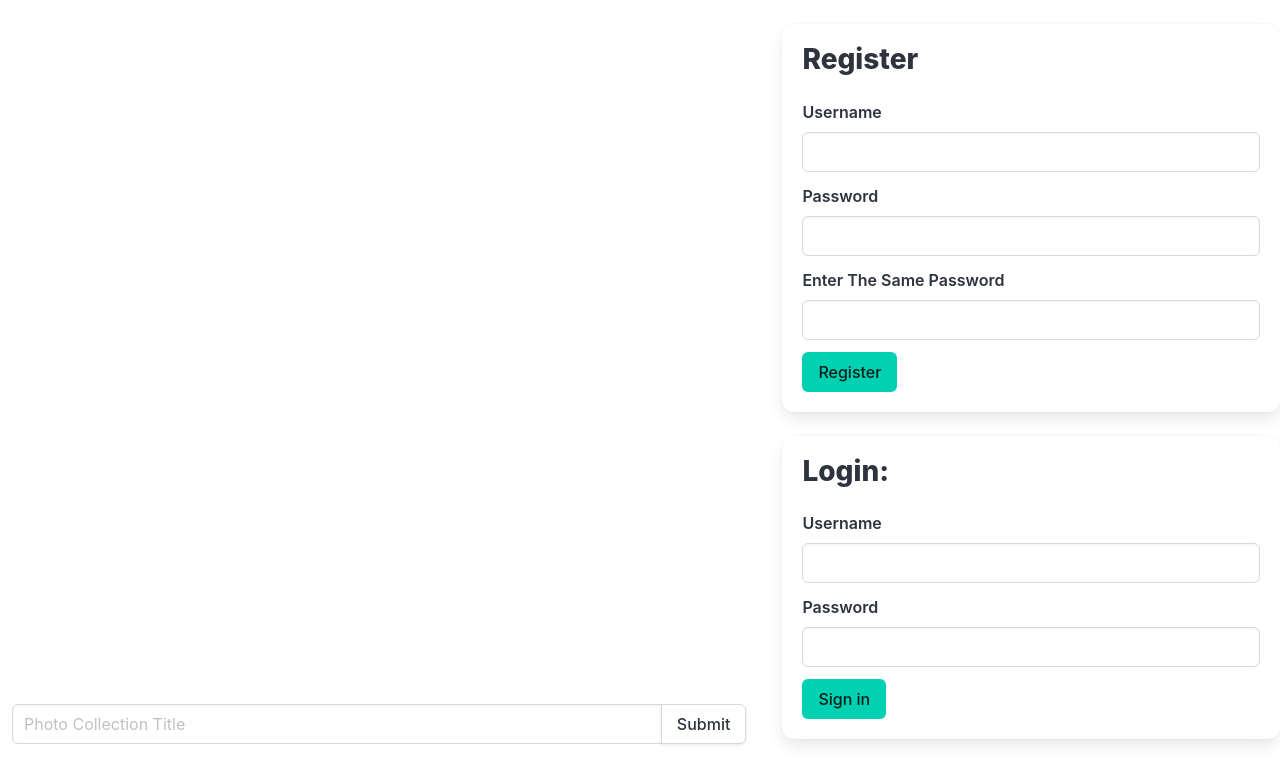
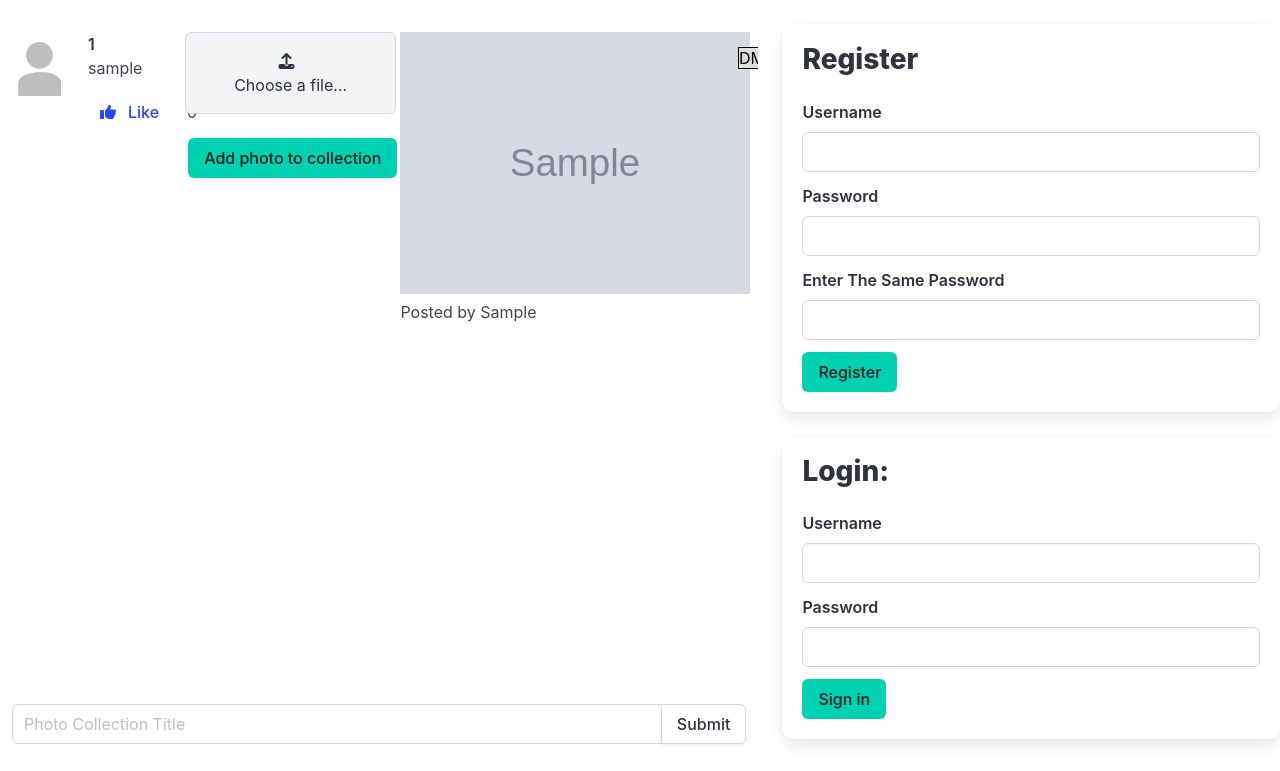
Before and after one commit to at973/cse312-jesseisnotworstcseteacher, a Flask app: page / in a window 1280 px wide. Shown: the part 52-823 px from the top of the page. Run offline with Flask 3, Linux system fonts and the light colour scheme; tables that the repository leaves empty or names only in its code hold one stand-in row (values such as "Sample post"); grey boxes marked "Sample" are stand-in pictures; data that the repository does not hold is empty; some libraries are stand-ins or nearby versions.

Commit message:
Added like websockets and image posted by

```diff
--- a/app.py
+++ b/app.py
@@ -241,7 +241,7 @@
 
     connection, cursor = connect_to_database()
     if not table_exist('Posts',cursor):
-        script = 'CREATE Table if not exists Posts (username TEXT, message TEXT, ID int AUTO_INCREMENT, image_link TEXT, PRIMARY KEY (ID))'
+        script = 'CREATE Table if not exists Posts (username TEXT, message TEXT, ID int AUTO_INCREMENT, image_link TEXT, user2 TEXT, PRIMARY KEY (ID))'
         cursor.execute(script)
         connection.commit()
 
@@ -354,6 +354,14 @@
                 script = 'INSERT into Likes (ID, username) VALUES(%s, %s)'
                 cursor.execute(script, (id, username[0],))
                 connection.commit()
+                cursor.execute("SELECT * FROM Posts WHERE id = %s",(str(id),))
+                record = cursor.fetchall()
+                if len(record) != 0:
+                    record = record[0]
+                    username = record[0]
+                    message = record[1]
+                    likes = fetchLikes(id,cursor)
+                    emit('updateLikes', {'id': id, 'likes': likes}, broadcast=True, namespace='/')
     connection.close()
     response = make_response(redirect(url_for('index'))) #Return 200
     return response
@@ -382,18 +390,21 @@
 def readMessages():
     connection, cursor = connect_to_database()
     if not table_exist('Posts',cursor):
-        script = 'CREATE Table if not exists Posts (username TEXT, message TEXT, ID int AUTO_INCREMENT, image_link TEXT, PRIMARY KEY (ID))'
+        script = 'CREATE Table if not exists Posts (username TEXT, message TEXT, ID int AUTO_INCREMENT, image_link TEXT, user2 TEXT, PRIMARY KEY (ID))'
         cursor.execute(script)
         connection.commit()
-    script = 'SELECT username, message, id, image_link from Posts ORDER BY id DESC'
+    script = 'SELECT username, message, id, image_link, user2 from Posts ORDER BY id DESC'
     cursor.execute(script)
     data = cursor.fetchall()
     result = []
     for line in data:
+        user = ""
+        if line[4] != None:
+            user = line[4]
         if line[3] == None:
-            result.append({"message": line[1], "username": line[0], "id": str(line[2]), "likes": str(fetchLikes(line[2],cursor)), "image_link": ""})
+            result.append({"message": line[1], "username": line[0], "id": str(line[2]), "likes": str(fetchLikes(line[2],cursor)), "image_link": "", "user2": user})
         else:
-            result.append({"message": line[1], "username": line[0], "id": str(line[2]), "likes": str(fetchLikes(line[2],cursor)), "image_link": line[3]})
+            result.append({"message": line[1], "username": line[0], "id": str(line[2]), "likes": str(fetchLikes(line[2],cursor)), "image_link": line[3], "user2": user})
         # result.append({"message": line[1], "username": line[0], "id": line[3]})
     connection.close()
     return jsonify(result)
@@ -443,17 +454,18 @@
             connection, cursor = connect_to_database()
             auth = request.cookies.get('auth_token')
             id = request.form.get('id')
+            username = request.form.get('username')
             fileName = "Post" + str(id) + "." + fileExtension
             script = 'UPDATE Posts SET image_link = %s WHERE id = %s'
             cursor.execute(script, (fileName, id))
+            script = 'UPDATE Posts SET user2 = %s WHERE id = %s'
+            cursor.execute(script, (username, id))
             connection.commit()
             file.save('/code/public/' + fileName)
             cursor.execute("SELECT * FROM Posts WHERE id = %s",(str(id),))
-            # assume there is a post there since deleting isn't possible
             record = cursor.fetchall()
             if len(record) != 0:
                 record = record[0]
-                username = record[0]
                 message = record[1]
                 likes = fetchLikes(id,cursor)
                 emit('updatePost', {'message': message, 'username': username, 'id': id, 'likes': likes, 'image_link': fileName}, broadcast=True, namespace='/')
@@ -490,8 +502,7 @@
     message = post.get('message')
     username = post.get('username')
     id = createPost(auth, message)
-    image_link = ""
-    emit('createpostresponse', {'message': message, 'username': username, 'id': id, 'likes': '0', 'image_link': ""}, broadcast=True)
+    emit('createpostresponse', {'message': message, 'username': username, 'id': id, 'likes': '0', 'image_link': "", 'user2': ""}, broadcast=True)
 
 
 # @sock.route('/websocket_index')
--- a/js/functions.js
+++ b/js/functions.js
@@ -5,7 +5,10 @@
     const message = chatJSON.message;
     const id = chatJSON.id;
     const likes = chatJSON.likes;
-    const imageLink = chatJSON.image_link
+    const imageLink = chatJSON.image_link;
+    console.log(chatJSON);
+    const user2 = chatJSON.user2;
+    const name = document.getElementById('name').innerHTML;
     let imageHTML = ""
     if(imageLink.length != 0){
         imageHTML = "<img src = /userUploads/" + imageLink + " width = \"400\">"
@@ -37,7 +40,7 @@
                             </form>
                         </div>
                         <div class="level-item">
-                            <label>${likes}</label>
+                            <label id="message_${id}">${likes}</label>
                         </div>
                     </div>
                     <div class="level-right">
@@ -51,6 +54,7 @@
                 <div class="cell">
                     <form action="/upload" method="POST" enctype="multipart/form-data">
                         <input value = "${id}" type="hidden" name="id">
+                        <input value = "${name}" type="hidden" name="username">
                         <div class="file is-boxed cell">
                             <label class="file-label">
                                 <input class="file-input" type="file" name="file" accept=".png, .jpg, .jpeg" />
@@ -69,7 +73,7 @@
                 </div>
             </div>
             <div id="${id}">
-            ${imageHTML}
+            ${imageHTML}<label>Posted by ${user2}</label>
             <\div>
         </article>`;
     return new_message_html;
@@ -107,8 +111,13 @@
     request.send();
 }
 
-function updateImage (id, imageLink){
-    document.getElementById(id).innerHTML = "<img src = /userUploads/" + imageLink + " width = \"400\">"
+function updateImage (id, imageLink, user2){
+    console.log(id,imageLink,user2);
+    document.getElementById(id).innerHTML = "<img src = /userUploads/" + imageLink + " width = \"400\"><label>Posted by " + user2 + "</label>";
+}
+
+function updateLikes (id, likes){
+    document.getElementById("message_" + id).innerHTML = likes;
 }
 
 function generateTestChats() {
@@ -148,14 +157,13 @@
 
     socket.on('updatePost', (data) => {
         console.log(data);
-        updateImage(data.id,data.image_link);
+        updateImage(data.id,data.image_link,data.username);
     })
 
-    document.getElementById('')
-    // const username = chatJSON.username;
-    // const message = chatJSON.message;
-    // const id = chatJSON.id;
-    // const likes = chatJSON.likes;
+    socket.on('updateLikes', (data) => {
+        console.log(data);
+        updateLikes(data.id,data.likes);
+    })
 }
 
 function welcome() {
--- a/templates/index.html
+++ b/templates/index.html
@@ -12,6 +12,7 @@
         <!-- <link rel="stylesheet" type="text/css" href="../css/style.css"/>
         <script src="../js/functions.js"></script> -->
     </head>
+    <label id="name" hidden>{{ username }}</label>
     <body onload="welcome();">
         <nav class="level navbar">
             <div class="level-item has-text-centered">
```
